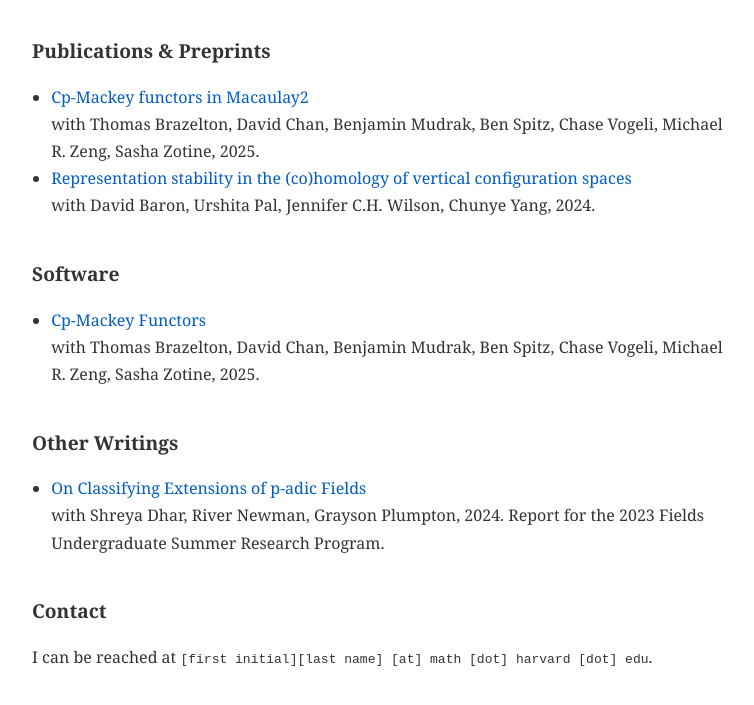
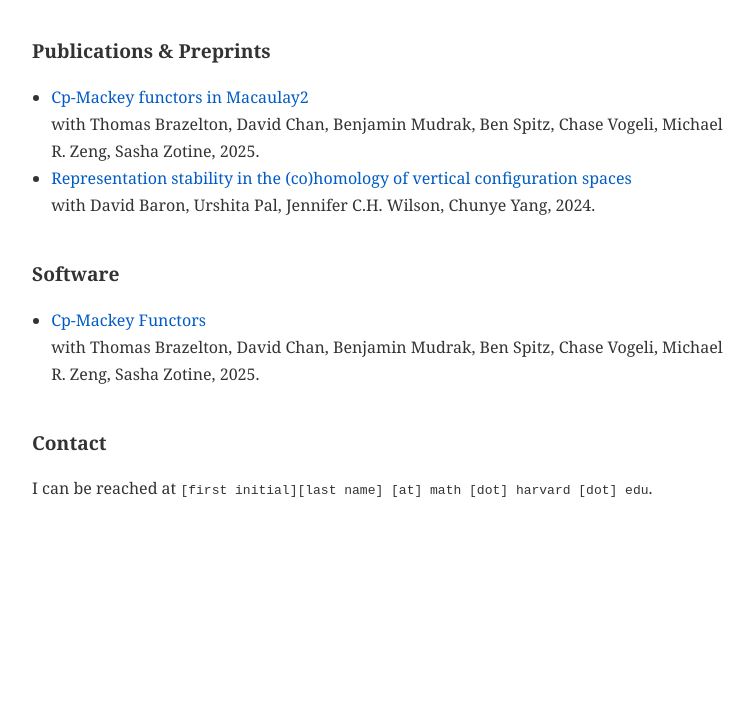
Before and after one commit to Chengluw/chengluw.github.io, a plain HTML site: page index.html in a window 1280 px wide. Shown: the part 161-866 px from the top of the page, without its empty margins (258-1012 px from the left). After the commit the page ends 800 px from the top, so only its background shows below. Drawn offline with Linux system fonts and the light colour scheme.

Commit message:
Update index.html

```diff
--- a/index.html
+++ b/index.html
@@ -64,16 +64,6 @@
     </li>
   </ul>
 
-  <h2>Other Writings</h2>
-  <ul>
-    <li>
-      <a href="https://arxiv.org/abs/2411.07880" target="_blank">
-        On Classifying Extensions of p-adic Fields
-      </a><br>
-      with Shreya Dhar, River Newman, Grayson Plumpton, 2024. Report for the 2023 Fields Undergraduate Summer Research Program.
-    </li>
-  </ul>
-
    <h2>Contact</h2>
   <p>
   I can be reached at <code>[first initial][last name] [at] math [dot] harvard [dot] edu</code>.
```
